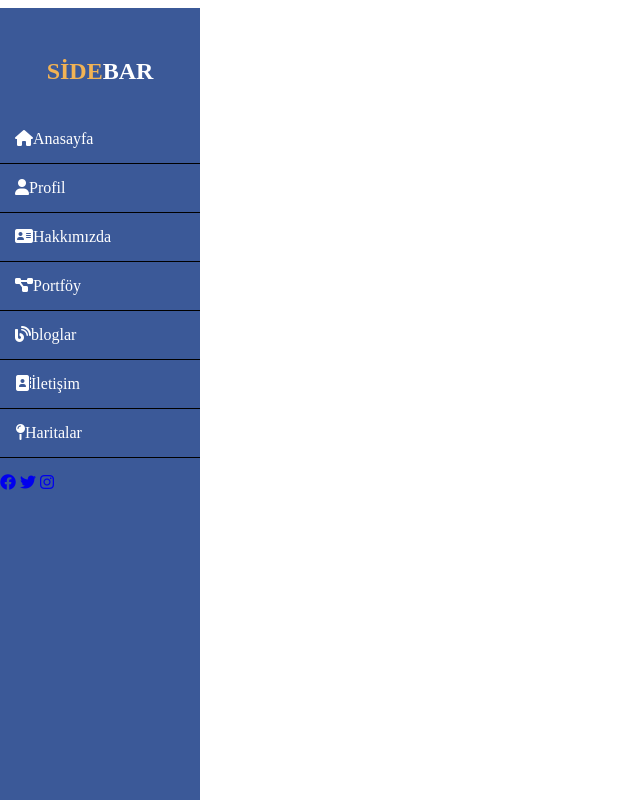
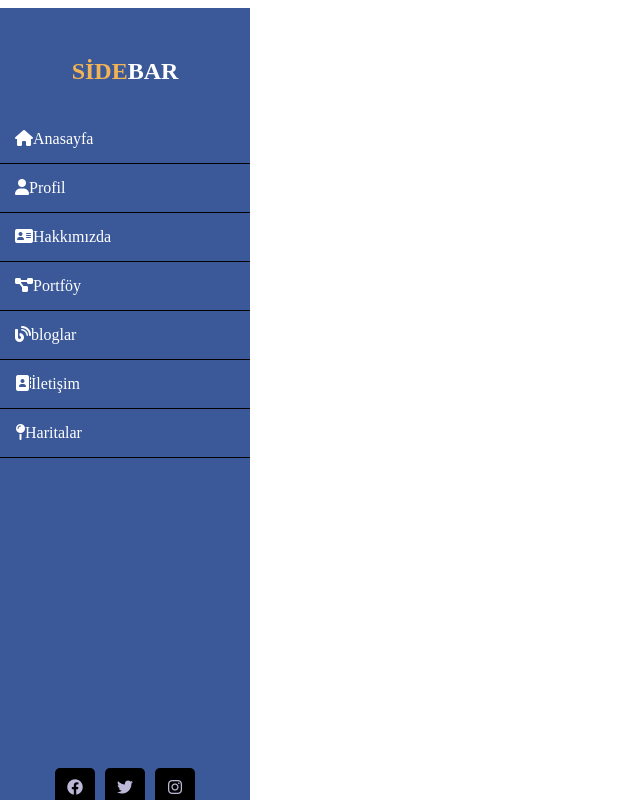
Before and after one commit to batuhankole/sidebar, a plain HTML site: page index.html in a window 1280 px wide. Shown: the whole page, without its empty margins (0-640 px from the left). Drawn offline with Linux system fonts and the light colour scheme.

Commit message:
add: style social-media

```diff
--- a/style.css
+++ b/style.css
@@ -9,7 +9,7 @@
 
 .container .sidebar{
     position: fixed;
-    width: 200px;
+    width: 250px;
     height: 100%;
     background: #3b5998;
     padding: 30px 0 ;
@@ -55,3 +55,32 @@
 .container .sidebar ul li:hover{
     background: black;
 }
+
+.container .sidebar .social-media{
+     position: absolute;
+     bottom: 0;
+     left: 50%;
+     transform: translate(-50%);
+     display: flex;
+}
+
+.container .sidebar .social-media a{
+    display: block;
+    width: 40px;
+    background: black ;
+    height: 40px;
+    height: 40px;
+    line-height: 40px;
+    text-align: center;
+    margin: 0 5px;
+    color: #bdb8d7;
+    border-top-right-radius: 5px;
+    border-top-left-radius: 5px;
+    transition: 0.5s;
+
+}
+
+
+.container .sidebar .social-media a:hover{
+    background-color:#3b5998 ;
+}
```
